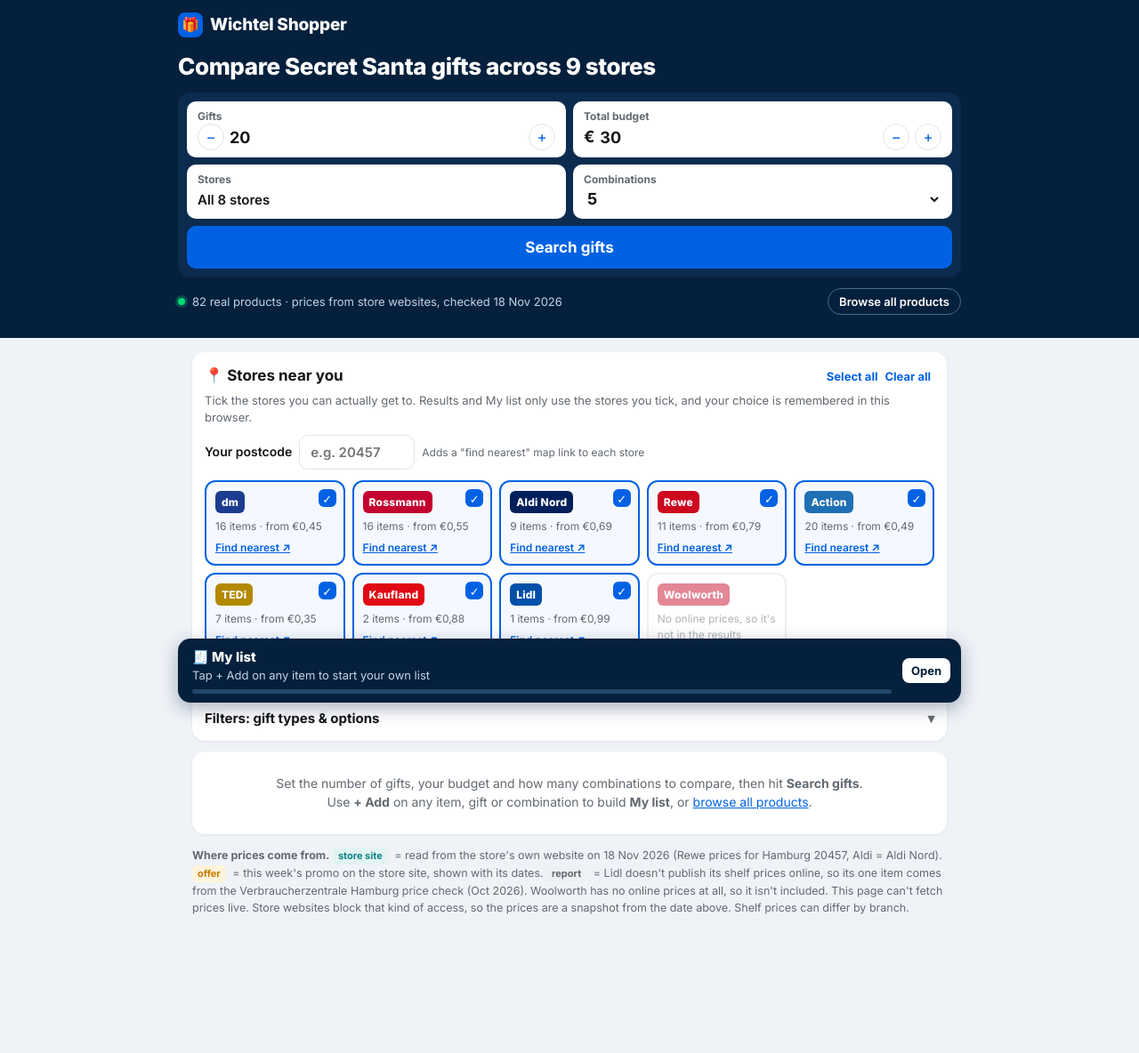
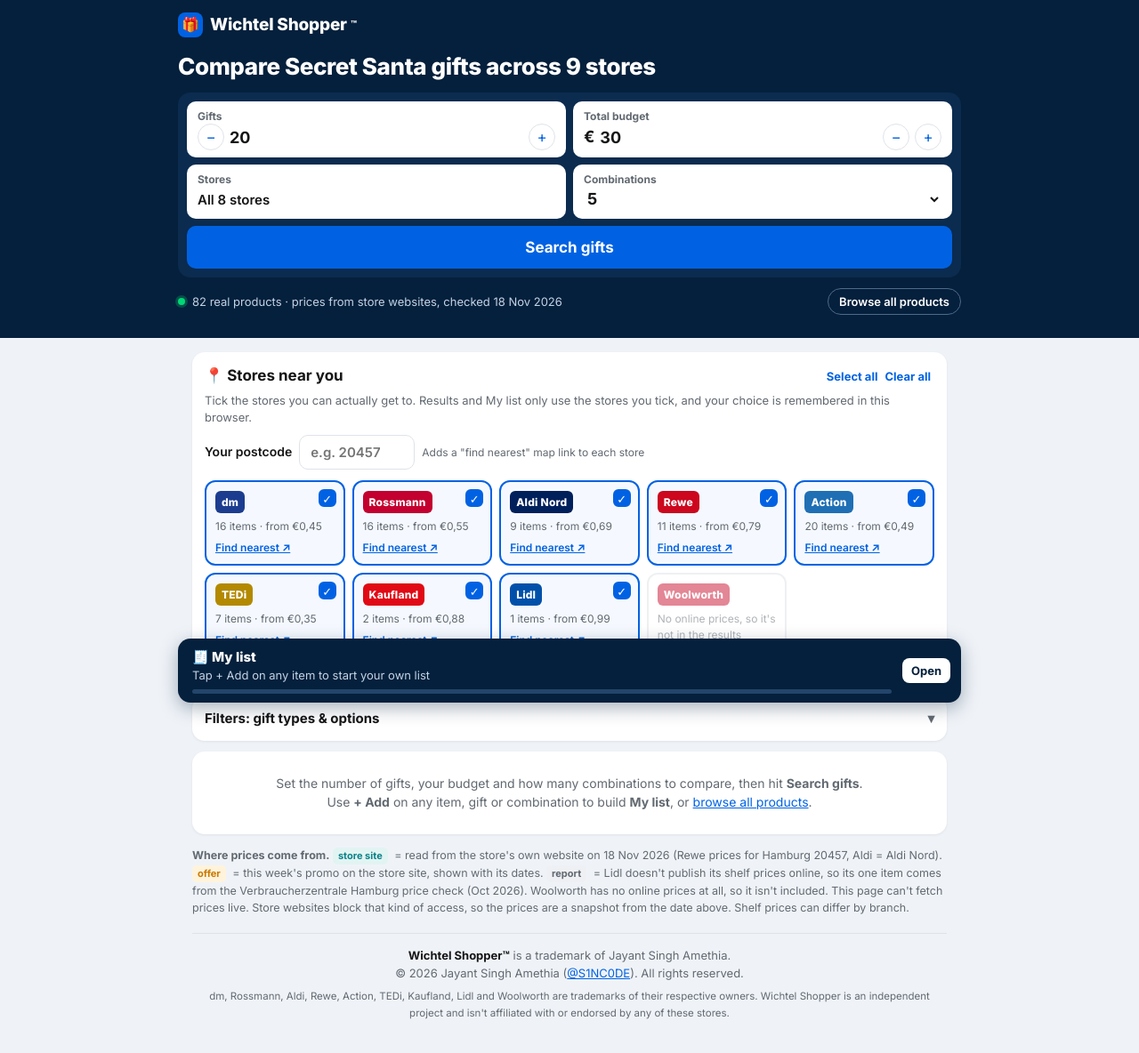
Before and after one commit to S1NC0DE/santa-ai, a plain HTML site: page index.html in a window 1280 px wide. Shown: the whole page at 89% size. Before the commit the page ends 1143 px from the top, so only its background shows below. Drawn offline with Linux system fonts and the light colour scheme.

Commit message:
Add copyright, trademark notices and LICENSE (v1.1)
Co-Authored-By: Claude Opus 5.5 <noreply@anthropic.com>
Claude-Session: https://claude.ai/code/session_011EnzS4XtDkF6VyoNGsDahf

```diff
--- a/index.html
+++ b/index.html
@@ -3,6 +3,8 @@
 <head>
 <meta charset="utf-8">
 <meta name="viewport" content="width=device-width, initial-scale=1">
+<meta name="author" content="Jayant Singh Amethia">
+<meta name="copyright" content="© 2026 Jayant Singh Amethia. All rights reserved.">
 <title>Wichtel Shopper – Secret Santa gift finder</title>
 <link rel="preconnect" href="https://fonts.googleapis.com">
 <link href="https://fonts.googleapis.com/css2?family=Inter:wght@400;500;600;700;800&display=swap" rel="stylesheet">
@@ -154,12 +156,15 @@ details.panel .body{margin-top:12px}
 .tile a{font-size:12px;font-weight:600}
 .tile.off{opacity:.5;cursor:not-allowed}
 .linkbtn{background:none;border:0;color:var(--blue);font:700 13px Inter;cursor:pointer;padding:4px}
+.foot{margin-top:18px;padding-top:14px;border-top:1px solid var(--line);font-size:13px;color:var(--muted);line-height:1.6;text-align:center}
+.foot b{color:var(--ink)}
+.foot .small{font-size:11.5px;margin-top:6px}
 @media(max-width:560px){.tab .p{font-size:17px}.tab{padding:10px}.price .big{font-size:21px}.top h1{font-size:22px}}
 </style>
 </head>
 <body>
 <div class="top"><div class="inner">
-  <div class="brand"><span class="logo">🎁</span>Wichtel Shopper</div>
+  <div class="brand"><span class="logo">🎁</span>Wichtel Shopper<sup style="font-size:11px;font-weight:700;margin-left:-4px">™</sup></div>
   <h1>Compare Secret Santa gifts across 9 stores</h1>
   <div class="search">
     <div class="field"><label for="n">Gifts</label><div class="ctl"><button class="s" data-step="n,-1" aria-label="fewer">−</button><input id="n" type="number" inputmode="numeric" min="1" max="100" value="20"><button class="s" data-step="n,1" aria-label="more">+</button></div></div>
@@ -192,6 +197,11 @@ details.panel .body{margin-top:12px}
   </details>
   <div id="out"><div class="panel empty">Set the number of gifts, your budget and how many combinations to compare, then hit <b>Search gifts</b>.<br>Use <b>+ Add</b> on any item, gift or combination to build <b>My list</b>, or <a href="#" data-browse>browse all products</a>.</div></div>
   <p class="note"><b>Where prices come from.</b> <span class="tag site">store site</span> = read from the store's own website on <span class="chk"></span> (Rewe prices for Hamburg 20457, Aldi = Aldi Nord). <span class="tag offer">offer</span> = this week's promo on the store site, shown with its dates. <span class="tag rep">report</span> = Lidl doesn't publish its shelf prices online, so its one item comes from the Verbraucherzentrale Hamburg price check (Oct 2026). Woolworth has no online prices at all, so it isn't included. This page can't fetch prices live. Store websites block that kind of access, so the prices are a snapshot from the date above. Shelf prices can differ by branch.</p>
+  <footer class="foot">
+    <div><b>Wichtel Shopper™</b> is a trademark of Jayant Singh Amethia.</div>
+    <div>© 2026 Jayant Singh Amethia (<a href="https://github.com/S1NC0DE" target="_blank" rel="noopener">@S1NC0DE</a>). All rights reserved.</div>
+    <div class="small">dm, Rossmann, Aldi, Rewe, Action, TEDi, Kaufland, Lidl and Woolworth are trademarks of their respective owners. Wichtel Shopper is an independent project and isn't affiliated with or endorsed by any of these stores.</div>
+  </footer>
 </div>
 
 <div class="mybar" id="mybar"><div class="in" data-mylist>
```
Also changed, not shown: README.md, 1 other file.
